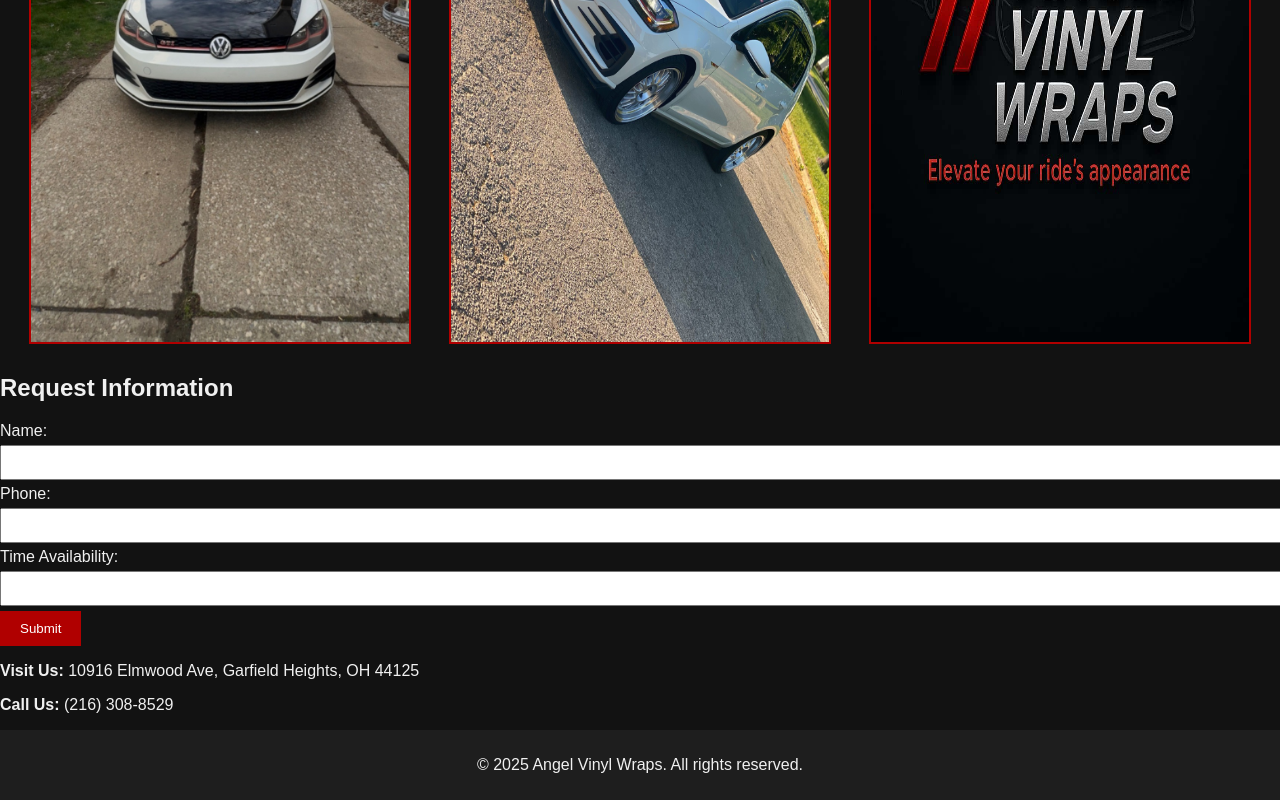
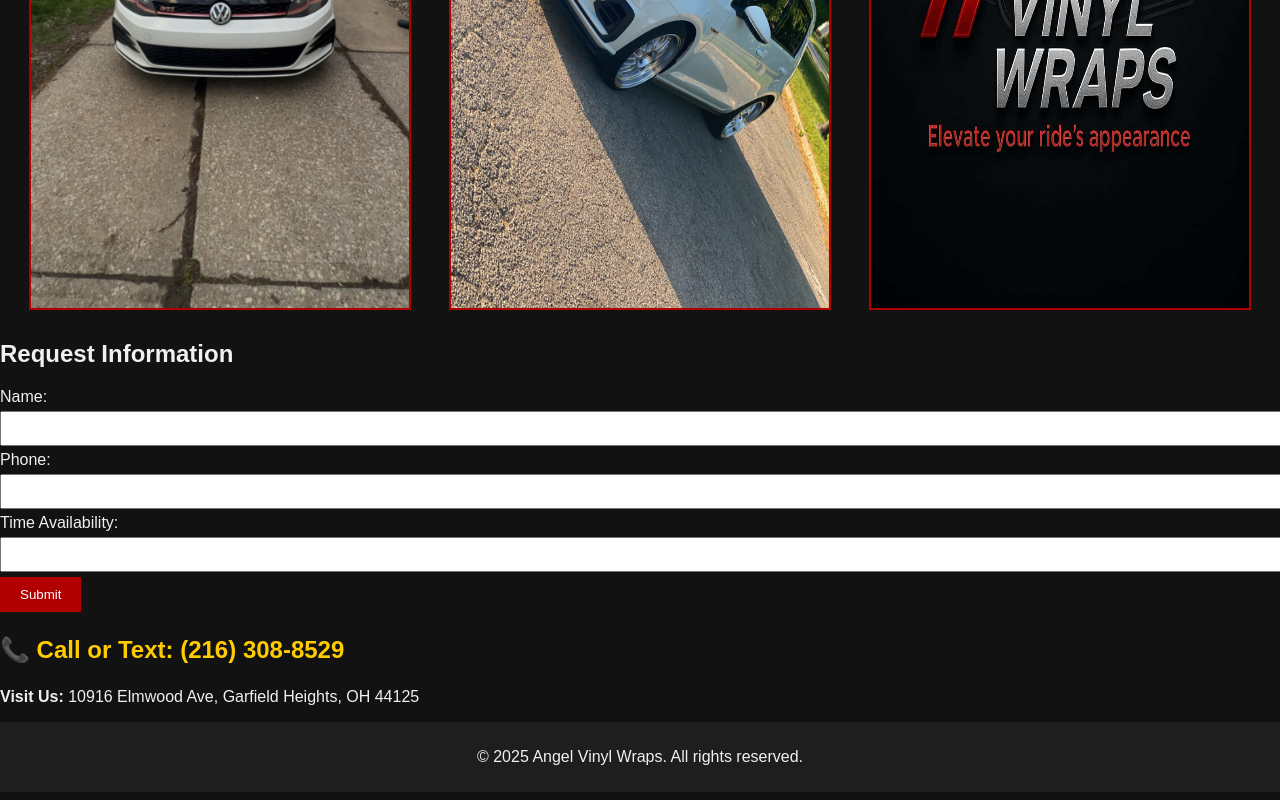
Before and after one commit to Shernandez162718/angel-vinyl-wraps-v2, a plain HTML site: page index.html in a window 1280 px wide. Shown: the part 780-1580 px from the top of the page. Drawn offline with Linux system fonts and the light colour scheme.

Commit message:
Add files via upload

```diff
--- a/index.html
+++ b/index.html
@@ -21,9 +21,7 @@
 
     <section id="gallery">
         <h2>Our Work</h2>
-        <p>Take a look at some of our recent projects:</p>
         <div class="gallery">
-            <!-- Placeholder for images -->
             <img src="assets/sample1.jpeg" alt="Sample Wrap 1">
             <img src="assets/sample2.jpeg" alt="Sample Wrap 2">
             <img src="assets/sample3.jpeg" alt="Sample Wrap 3">
@@ -45,8 +43,9 @@
             <input type="submit" value="Submit">
         </form>
 
+        <p class="call-text">📞 Call or Text: (216) 308-8529</p>
+
         <p><strong>Visit Us:</strong> 10916 Elmwood Ave, Garfield Heights, OH 44125</p>
-        <p><strong>Call Us:</strong> (216) 308-8529</p>
     </section>
 
     <footer>
--- a/styles.css
+++ b/styles.css
@@ -55,6 +55,12 @@ form input[type=submit] {
     cursor: pointer;
 }
 
+.call-text {
+    font-size: 1.5em;
+    font-weight: bold;
+    color: #ffcc00;
+}
+
 footer {
     text-align: center;
     padding: 10px;
```
